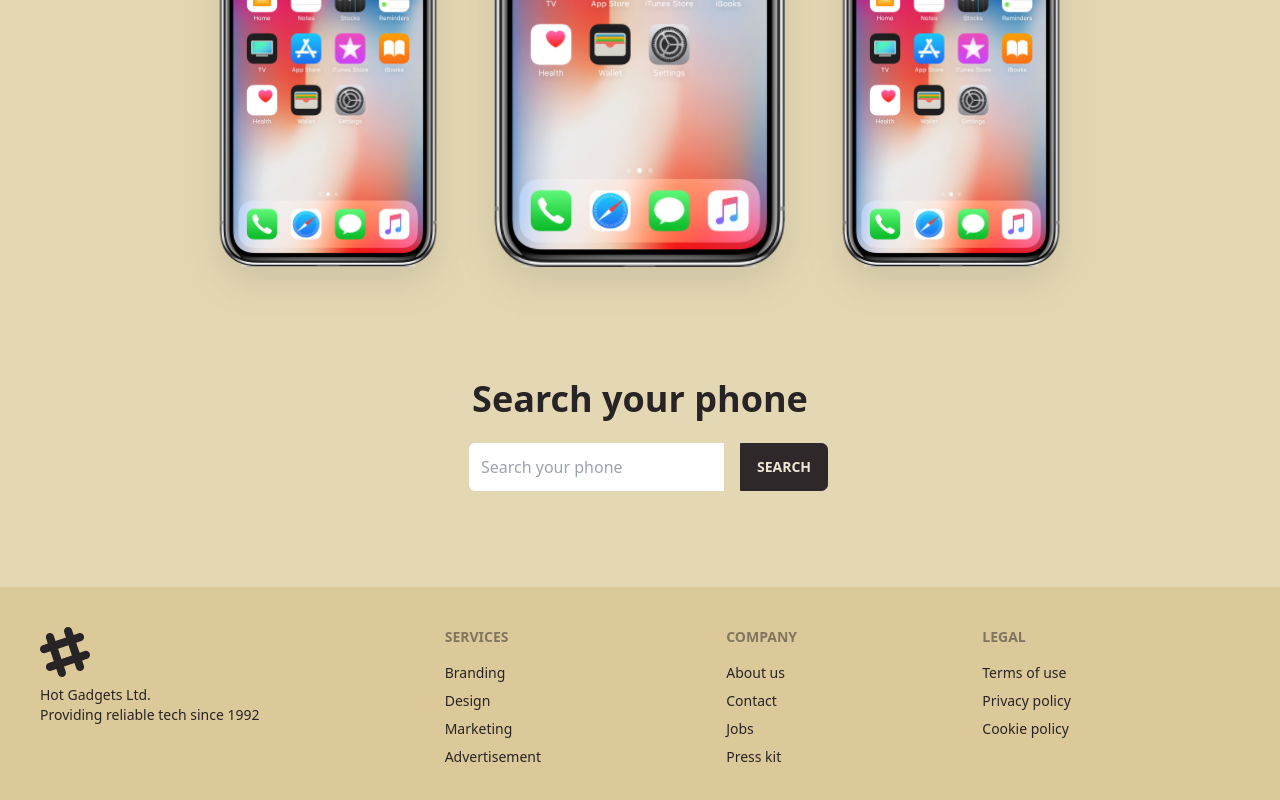
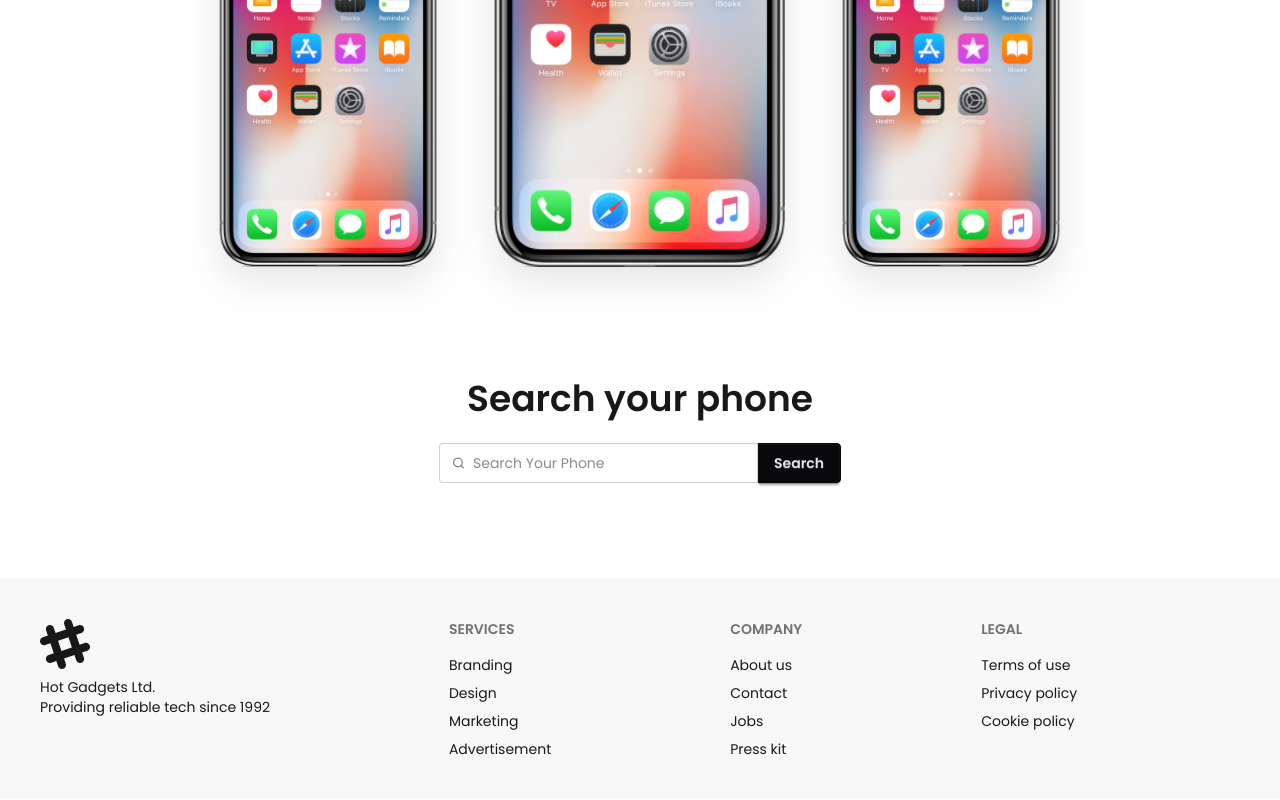
Before and after one commit to Taanveer22/phoneHunterApi, a plain HTML site: page index.html in a window 1280 px wide. Shown: the part 678-1478 px from the top of the page. Drawn offline with nearby package versions, Linux system fonts and the light colour scheme; no server answers.

Commit message:
alhamdulliah spinner show and hide done

```diff
--- a/index.html
+++ b/index.html
@@ -1,18 +1,19 @@
 <!DOCTYPE html>
-<html lang="en" data-theme="retro">
+<html lang="en" data-theme="light">
   <head>
     <meta charset="UTF-8" />
     <meta name="viewport" content="width=device-width, initial-scale=1.0" />
     <title>phone hunter</title>
-    <link rel="stylesheet" href="style.css" />
+    <link rel="stylesheet" href="./style.css" />
     <link
-      href="https://cdn.jsdelivr.net/npm/daisyui@3.6.4/dist/full.css"
+      href="https://cdn.jsdelivr.net/npm/daisyui@5"
       rel="stylesheet"
       type="text/css"
     />
-    <script src="https://cdn.tailwindcss.com"></script>
+    <script src="https://cdn.jsdelivr.net/npm/@tailwindcss/browser@4"></script>
   </head>
-  <body>
+
+  <body class="poppins-font">
     <header class="w-11/12 mx-auto mb-12">
       <!-- navabar start ----------------------------------- -->
       <nav>
@@ -44,20 +45,46 @@
       <!-- search box start------------------------------ -->
       <section class="mb-12 space-y-6">
         <h2 class="text-center text-4xl font-semibold">Search your phone</h2>
-        <div class="join flex justify-center items-center">
-          <div class="">
-            <label class="input join-item">
-              <input class="p-3" type="text" placeholder="Search your phone" />
-            </label>
+        <div class="flex justify-center items-center">
+          <div class="join">
+            <div>
+              <label class="input join-item">
+                <svg
+                  class="h-[1em] opacity-50"
+                  xmlns="http://www.w3.org/2000/svg"
+                  viewBox="0 0 24 24"
+                >
+                  <g
+                    stroke-linejoin="round"
+                    stroke-linecap="round"
+                    stroke-width="2.5"
+                    fill="none"
+                    stroke="currentColor"
+                  >
+                    <circle cx="11" cy="11" r="8"></circle>
+                    <path d="m21 21-4.3-4.3"></path>
+                  </g>
+                </svg>
+                <input type="search" placeholder="Search Your Phone" />
+              </label>
+            </div>
+            <button onclick="handleSearch()" class="btn btn-neutral join-item">
+              Search
+            </button>
           </div>
-          <button class="btn btn-neutral join-item">Search</button>
         </div>
       </section>
+
+       <!-- spinner show and hide -->
+      <section id="spinner"></section>
+
       <!-- phone card container start ------------------------------- -->
       <section
         id="phones-container"
         class="grid grid-cols-1 sm:grid-cols-2 lg:grid-cols-3"
       ></section>
+
+
     </main>
 
     <!-- footer start ------------------------------------------------ -->
--- a/script.js
+++ b/script.js
@@ -1,4 +1,9 @@
+// step 01 : load phones data from api-------------------------
 const loadPhones = async () => {
+  console.log("3 seconds later loadPhones function call...");
+  // step 04 : hide the spinner------------------------------
+  document.getElementById("spinner").style.display = "none";
+  // step 05 : fetch data from api----------------------------
   const response = await fetch(
     "https://openapi.programming-hero.com/api/phones?search=iphone"
   );
@@ -8,23 +13,17 @@ const loadPhones = async () => {
   //   console.log(data.data);
 };
 
+//step 06 : display phones data in the ui--------------------------
 const displayPhones = (phones) => {
   //   console.log(phones);
-
-  // step:1
   const phoneContainer = document.getElementById("phones-container");
-
   phones.forEach((phone) => {
     // destructuring object
-    console.log(phone);
+    // console.log(phone);
     const { brand, phone_name, slug, image } = phone;
-
-    // step:2
     const phoneCard = document.createElement("div");
-
-    // step:3
     phoneCard.innerHTML = `
-            <div class="card bg-gray-600 shadow-sm m-2">
+            <div class="card bg-gray-300 shadow-sm m-2">
                     <figure class="px-10 pt-10">
                             <img src="${image}" class="rounded-xl" />
                     </figure>
@@ -40,10 +39,20 @@ const displayPhones = (phones) => {
                     </div>
             </div>
         `;
-
-    // step:4
     phoneContainer.appendChild(phoneCard);
   });
 };
 
-loadPhones();
+// step 02 : onclick handler for search button-----------------------------
+const handleSearch = () => {
+  console.log("search button clicked");
+  //   step 04 : show the spinner------------------------
+  document.getElementById("spinner").style.display = "block";
+  //step 03 : invoke loadPhones() inside setTimeout-------------------------
+  setTimeout(function () {
+    loadPhones();
+  }, 3000);
+};
+
+// final function invocation
+// loadPhones();
--- a/style.css
+++ b/style.css
@@ -0,0 +1,28 @@
+/* poppins font add */
+@import url("https://fonts.googleapis.com/css2?family=Poppins:ital,wght@0,100;0,200;0,300;0,400;0,500;0,600;0,700;0,800;0,900;1,100;1,200;1,300;1,400;1,500;1,600;1,700;1,800;1,900&display=swap");
+
+.poppins-font {
+  font-family: "Poppins", sans-serif;
+}
+
+/* spinner styles */
+#spinner {
+  display: none;
+  width: 40px;
+  height: 40px;
+  border: 4px solid rgba(0, 0, 0, 0.1);
+  border-top: 4px solid #000;
+  border-radius: 50%;
+  animation: spin 1s linear infinite;
+  margin: 20px auto;
+}
+
+/* Spinner animation */
+@keyframes spin {
+  0% {
+    transform: rotate(0deg);
+  }
+  100% {
+    transform: rotate(360deg);
+  }
+}
```
